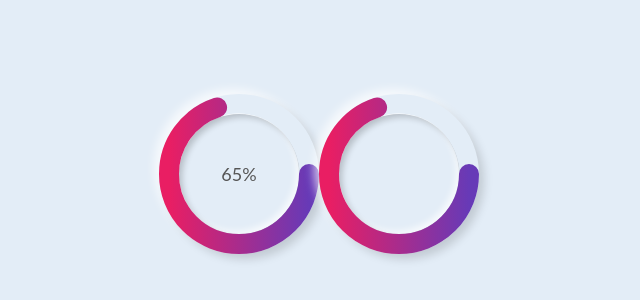
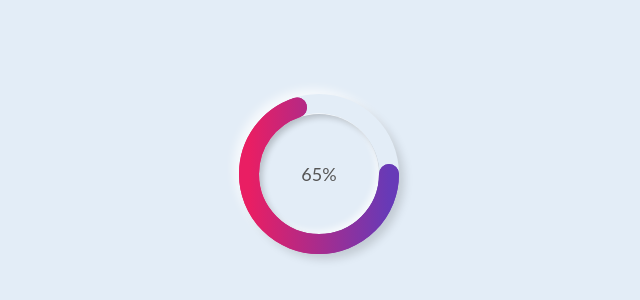
Before and after one commit to alfred3ks/circular-progress-bar, a plain HTML site: page index.html in a window 1280 px wide. Shown: the part 226-526 px from the top of the page, without its empty margins (321-961 px from the left). Drawn offline with Linux system fonts and the light colour scheme.

Commit message:
Dejo un solo circular progress.

```diff
--- a/index.html
+++ b/index.html
@@ -28,16 +28,7 @@
         </defs>
         <circle cx="80" cy="80" r="70" stroke-linecap="round"/>
         </svg>
-    </div>
 
-        <div class="skill">
-            <div class="outer">
-                <div class="inner">
-                    <div id="number">
-
-                    </div>
-                </div>
-            </div>
 
             <svg xmls="http://www.w3.org/2000/svg" version="1.1" width="160px" height="160px">
                 <defs>
@@ -48,7 +39,7 @@
                 </defs>
                 <circle cx="80" cy="80" r="70" stroke-linecap="round" />
             </svg>
-        </div>
+    </div>
 
 
 
```
